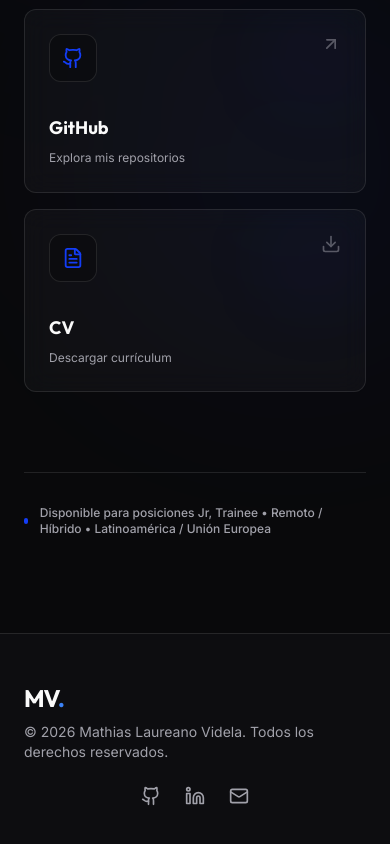
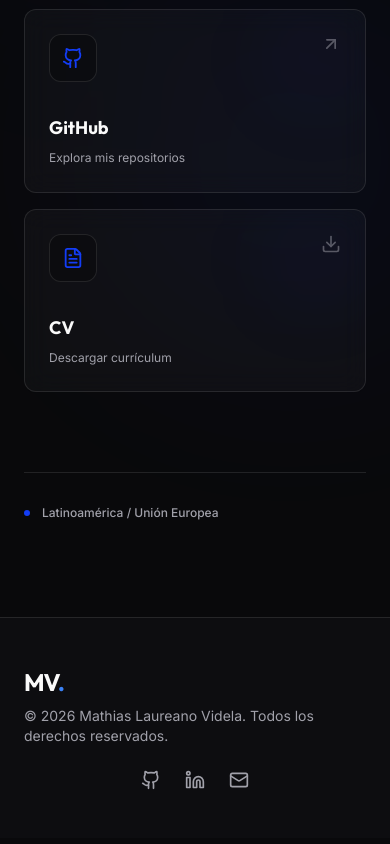
Before and after one commit to Mathiasvidela/Portfolio, a React (Vite) app: page / in a window 390 px wide. Shown: the part 6543-7387 px from the top of the page. Built offline with nearby package versions, Linux system fonts and the light colour scheme; a web font is replaced by a local one.

Commit message:
cambios ui y texto

```diff
--- a/src/components/About.jsx
+++ b/src/components/About.jsx
@@ -29,13 +29,6 @@ const About = () => {
             <div className="absolute left-[-2%] top-[15%] md:top-[15%] text-[20vw] md:text-[16vw] font-black text-transparent whitespace-nowrap leading-[0.85] opacity-20 pointer-events-none z-0" style={{ WebkitTextStroke: '1px rgba(255,255,255,0.8)' }}>
                 CODE<br />
                 ARCHIT
-            </div>
-
-            {/* Right vertical text */}
-            <div className="absolute right-[2%] top-1/2 -translate-y-1/2 hidden lg:block pointer-events-none z-0">
-                <div className="transform rotate-180" style={{ writingMode: 'vertical-rl' }}>
-                    <span className="text-[10px] tracking-[0.3em] text-white/50 uppercase">Soluciones que escalan</span>
-                </div>
             </div>
 
             <div className="container mx-auto px-6 md:px-12 relative z-10 w-full">
--- a/src/constants/translations.js
+++ b/src/constants/translations.js
@@ -94,7 +94,7 @@ export const translations = {
         contact: {
             title: "Let's Connect",
             description: "I'm open to new software development opportunities. If you want to know more about my profile, you can write to me or check my experience.",
-            availability: "Available for Jr, Trainee or Full-stack positions • Remote / Hybrid • Argentina",
+            availability: "Latinoamérica / Unión Europea",
             email: "Email",
             emailDesc: "Write me directly",
             linkedin: "LinkedIn",
@@ -210,7 +210,7 @@ export const translations = {
         contact: {
             title: "Conectemos",
             description: "Estoy abierto a nuevas oportunidades en desarrollo de software. Si querés conocer más sobre mi perfil, podés escribirme o revisar mi experiencia.",
-            availability: "Disponible para posiciones Jr, Trainee • Remoto / Híbrido • Latinoamérica / Unión Europea",
+            availability: "Latinoamérica / Unión Europea",
             email: "Email",
             emailDesc: "Escribime directamente",
             linkedin: "LinkedIn",
```
